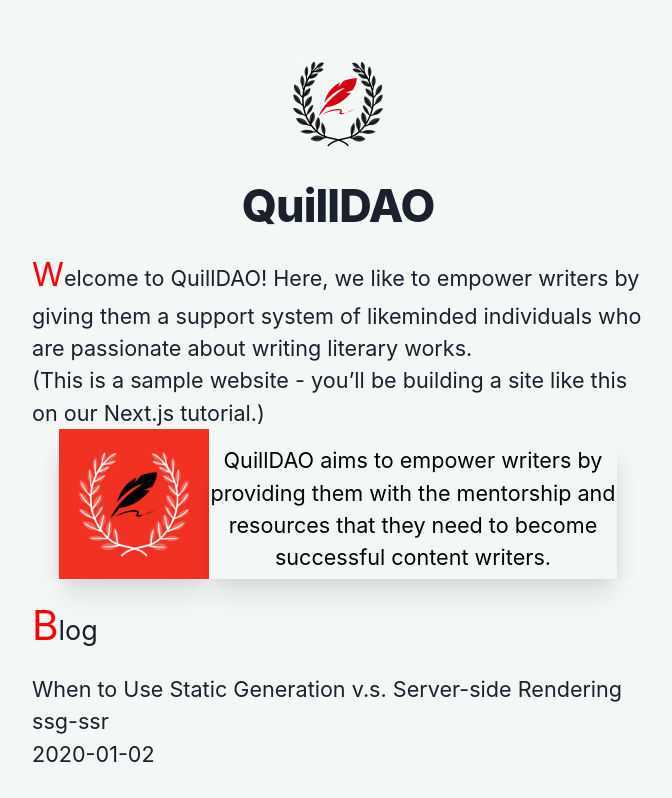
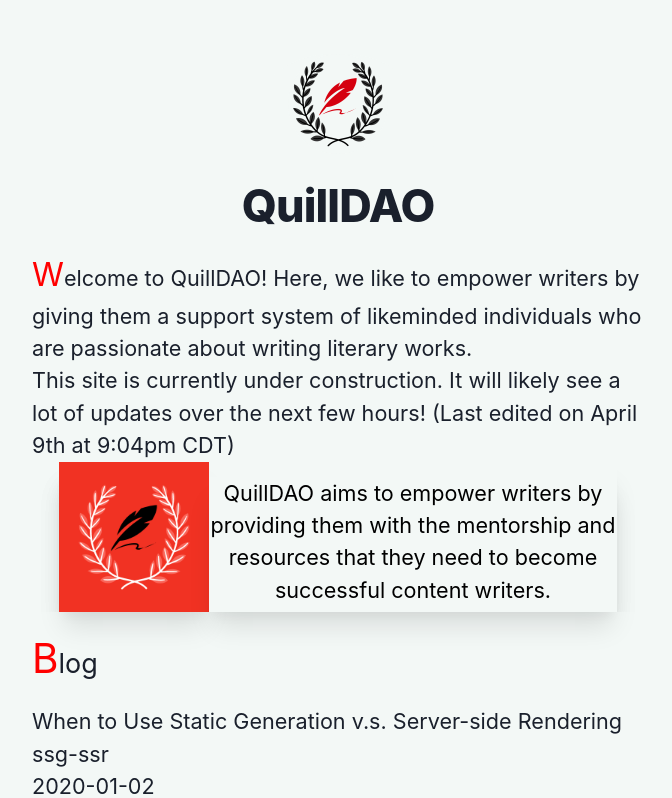
Before and after one commit to cuddleofdeath/quill-dao, a Next.js app: page / in a window 1280 px wide. Shown: the top 798 px of the page, without its empty margins (302-974 px from the left). Built offline with nearby package versions, Linux system fonts and the light colour scheme.

Commit message:
Updated placeholder text on landing page!

```diff
--- a/pages/index.js
+++ b/pages/index.js
@@ -28,8 +28,9 @@ export default function Home({ allPostsData }) {
           writing literary works.
         </p>
         <p>
-          (This is a sample website - you’ll be building a site like this on{' '}
-          <a href='https://nextjs.org/learn'>our Next.js tutorial</a>.)
+          This site is currently under construction. It will likely see a lot of
+          updates over the next few hours! (Last edited on April 9th at 9:04pm
+          CDT)
         </p>
 
         <Banner />
```
